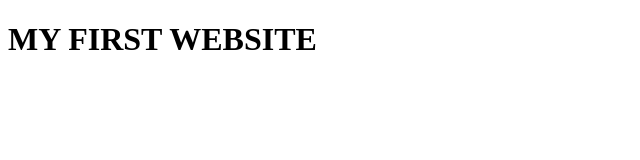
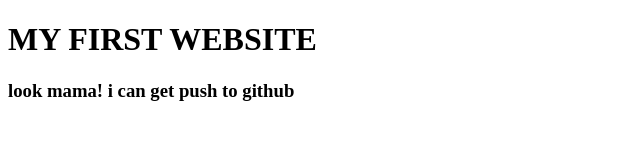
Before and after one commit to samiul08-islam/first-website, a plain HTML site: page index.html in a window 1280 px wide. Shown: the whole page, without its empty margins (0-640 px from the left). Drawn offline with Linux system fonts and the light colour scheme.

Commit message:
learned github

```diff
--- a/index.html
+++ b/index.html
@@ -7,5 +7,6 @@
 </head>
 <body>
     <H1>MY FIRST WEBSITE</H1>
+    <h3>look mama! i can get push to github </h3>
 </body>
 </html>
```
